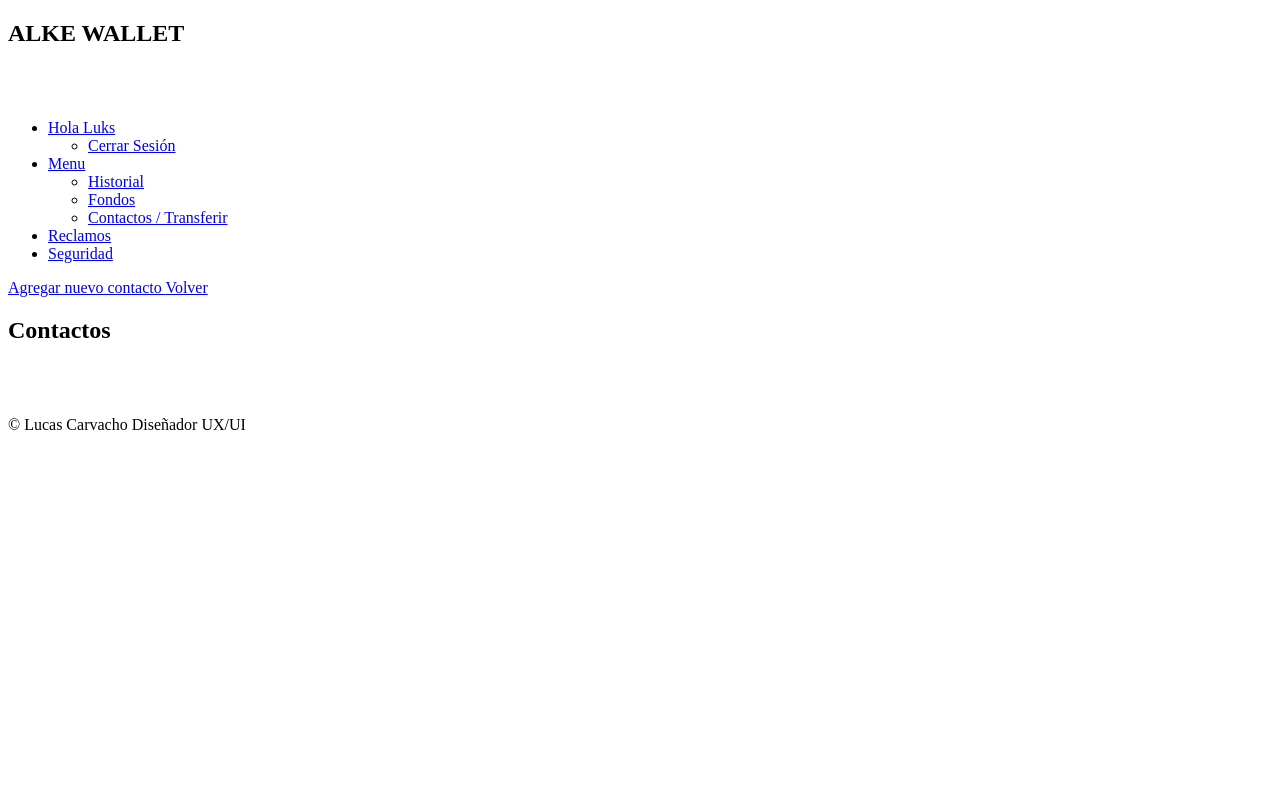
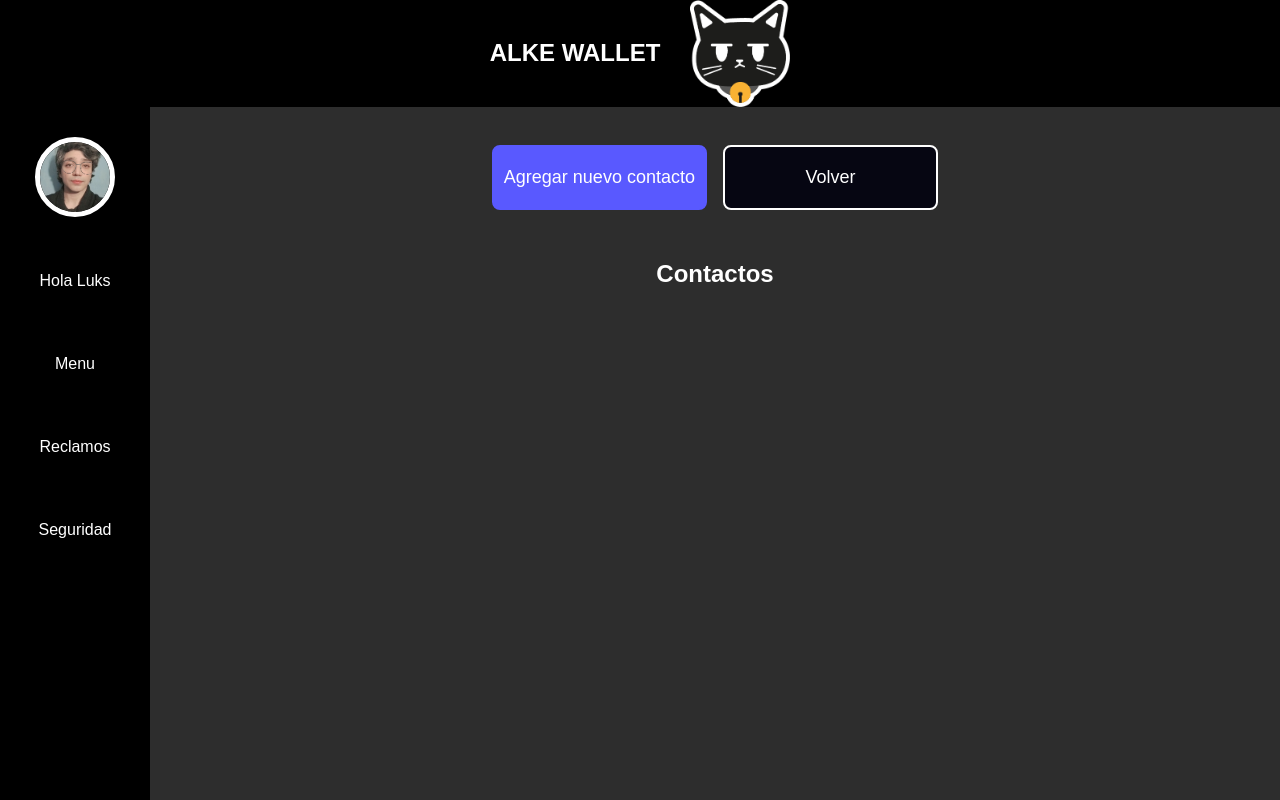
Before and after one commit to lucascarvacho/ALKE-WALLET, a plain HTML site: page contacts.html in a window 1280 px wide. Shown: the top 800 px of the page. Drawn offline with Linux system fonts and the light colour scheme; the site is published under a folder, as on GitHub Pages, so addresses that start at the root find nothing.

Commit message:
Update contacts.html

```diff
--- a/contacts.html
+++ b/contacts.html
@@ -5,31 +5,31 @@
     <meta charset="UTF-8">
     <meta name="viewport" content="width=device-width, initial-scale=1.0">
     <title>Document</title>
-    <link rel="stylesheet" href="/css/contacts.css">
+    <link rel="stylesheet" href="css/contacts.css">
 
 </head>
 
 <body>
     <section class="cosas-de-arriba">
         <h2>ALKE WALLET</h2>
-        <img src="/img/LOGO WALLET.png" alt="">
+        <img src="img/LOGO WALLET.png" alt="">
     </section>
     <div class="layout">
         <nav>
-            <img src="/img/fotoperfil.jpeg" alt="" class="fotoperfil">
+            <img src="img/fotoperfil.jpeg" alt="" class="fotoperfil">
             <ul class="menu-desplegable">
                 <li>
                     <a href="#">Hola Luks</a>
                     <ul>
-                        <li><a href="/index.html">Cerrar Sesión</a></li>
+                        <li><a href="index.html">Cerrar Sesión</a></li>
                     </ul>
                 </li>
                 <li>
                     <a href="#">Menu</a>
                     <ul>
-                        <li><a href="/transactions.html">Historial</a></li>
-                        <li><a href="/deposit.html">Fondos</a></li>
-                        <li><a href="/contacts.html">Contactos / Transferir</a></li>
+                        <li><a href="transactions.html">Historial</a></li>
+                        <li><a href="deposit.html">Fondos</a></li>
+                        <li><a href="contacts.html">Contactos / Transferir</a></li>
                     </ul>
                 </li>
                 <li>
@@ -48,11 +48,11 @@
             <section class="acciones-principales">
                 <div class="fila-botones">
 
-                    <a href="/add-contacts.html" class="boton-menu">
+                    <a href="add-contacts.html" class="boton-menu">
                         Agregar nuevo contacto
                     </a>
 
-                    <a href="/menu.html" class="boton-menu boton-regresar">
+                    <a href="menu.html" class="boton-menu boton-regresar">
                         Volver
                     </a>
 
@@ -79,7 +79,7 @@
         <p>© Lucas Carvacho Diseñador UX/UI</p>
     </footer>
 
-    <script src="/js/contacts.js"></script>
+    <script src="js/contacts.js"></script>
 
 </body>
 
```
